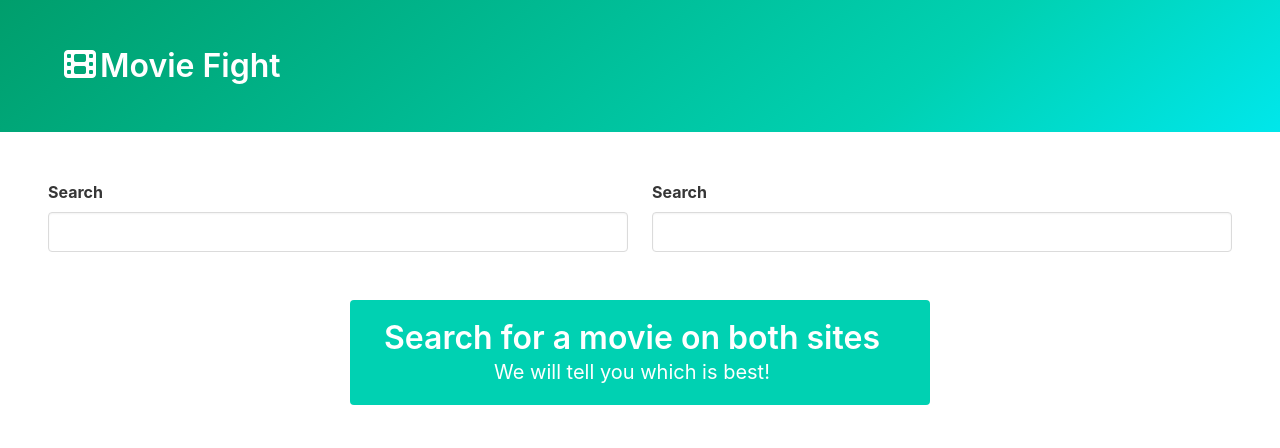
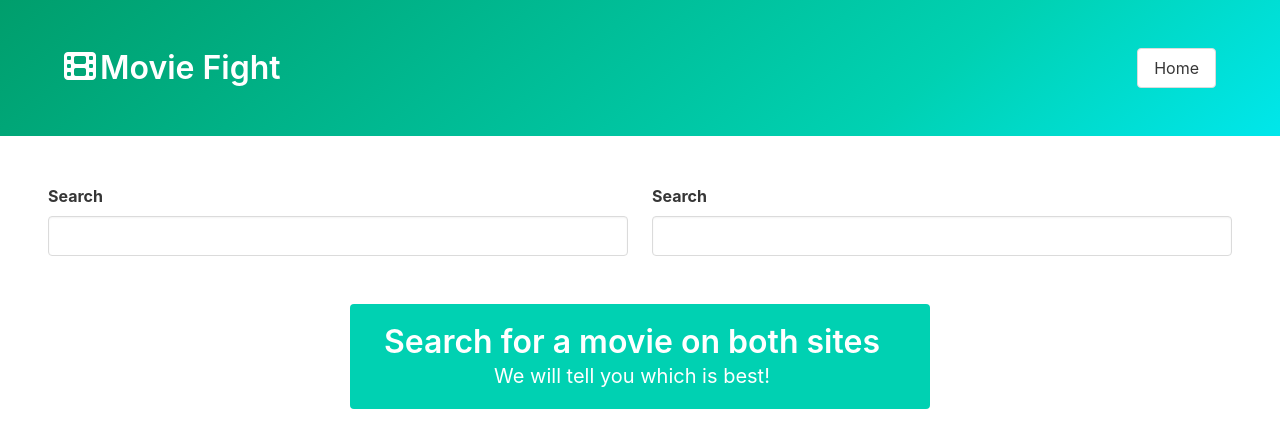
Before and after one commit to xtophe02/javascript-only, a plain HTML site: page movies/index.html in a window 1280 px wide. Drawn offline with nearby package versions, Linux system fonts and the light colour scheme.

Commit message:
added button home

```diff
--- a/movies/index.html
+++ b/movies/index.html
@@ -18,12 +18,19 @@
     <section class="hero is-primary is-bold">
       <div class="hero-body">
         <div class="container">
+          <div class="level">
+            <div class="level-left">
               <span class="icon-text">
                 <span class="icon is-medium">
                   <i class="fa-solid fa-2x fa-film"></i>
                 </span>
                 <span class="title">Movie Fight</span>
               </span>
+            </div>
+            <div class="level-right">
+              <a class="button" href="/">Home</a>
+            </div>
+          </div>
         </div>
       </div>
     </section>
```
Lines whose indentation alone changed are shown as unchanged.
